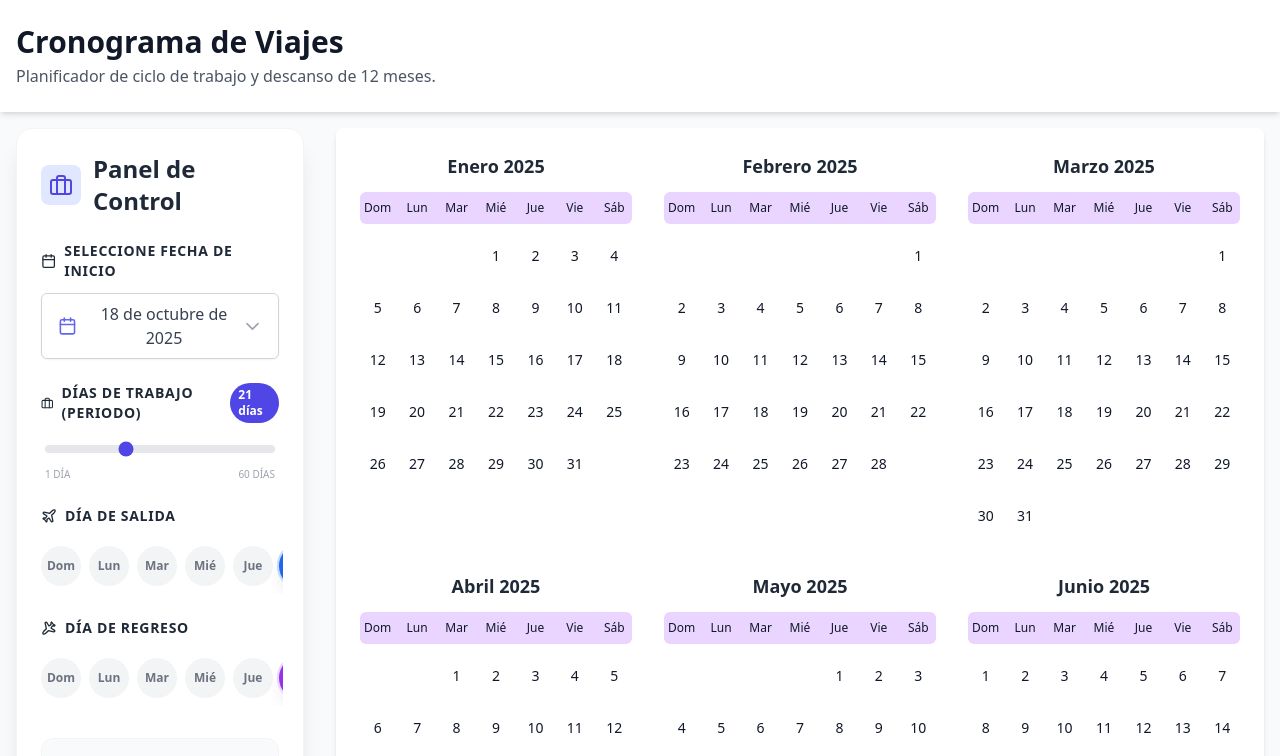
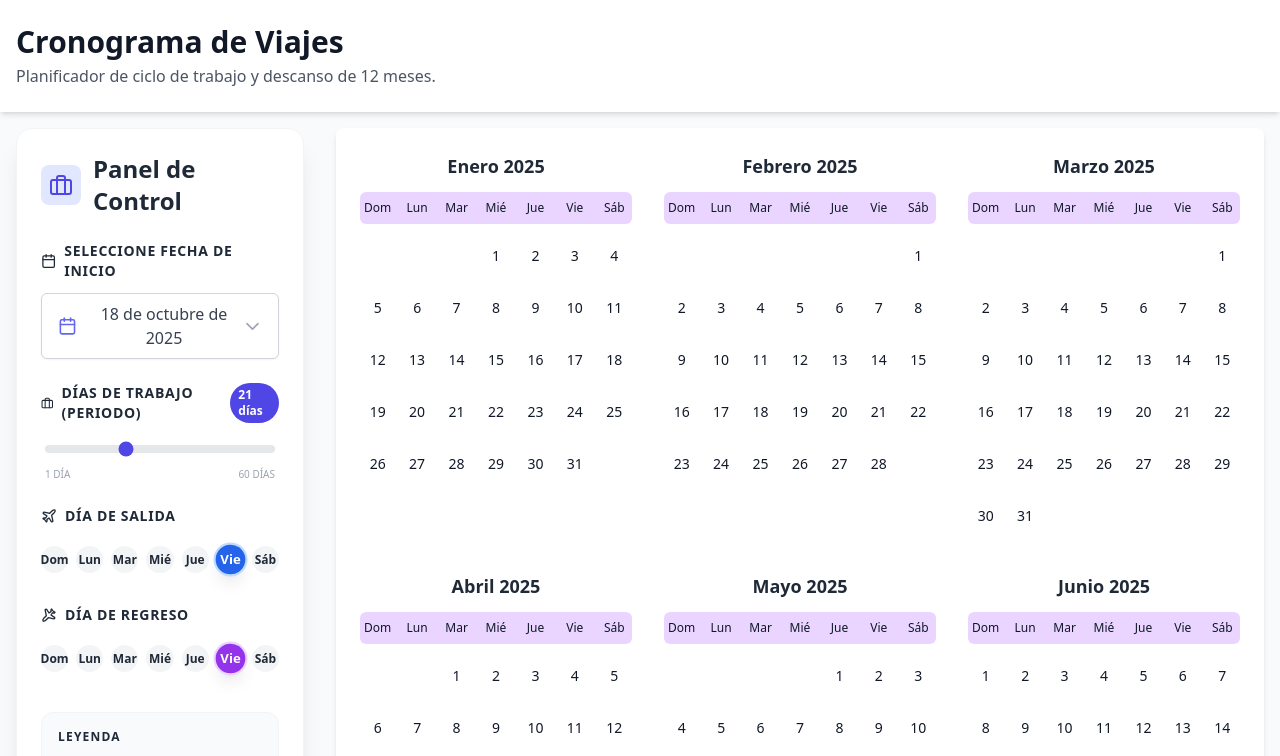
Before and after one commit to cityny/Cronograma-de-Viajes, a React (Vite) app: page / in a window 1280 px wide. Shown: the top 756 px of the page. Built offline with nearby package versions, Linux system fonts and the light colour scheme.

Commit message:
ajuste en day selector

```diff
--- a/src/components/DaySelector.tsx
+++ b/src/components/DaySelector.tsx
@@ -10,16 +10,16 @@ interface DaySelectorProps {
 
 const DaySelector: React.FC<DaySelectorProps> = ({ value, onChange, activeColor }) => {
     return (
-        <div className="flex overflow-x-auto py-2 scrollbar-hide -mx-1 px-1 gap-2 overflow-y-visible">
+        <div className="grid grid-cols-7 gap-1 sm:gap-2 py-2 overflow-y-visible">
             {DAY_NAMES_SHORT.map((day, index) => {
                 const isActive = value === index;
                 return (
                     <button
                         key={day}
                         onClick={() => onChange(index)}
-                        className={`flex-shrink-0 w-10 h-10 rounded-full flex items-center justify-center text-xs font-bold transition-all duration-300 ${isActive
+                        className={`w-full aspect-square rounded-full flex items-center justify-center text-[10px] sm:text-xs font-bold transition-all duration-300 ${isActive
                             ? `bg-${activeColor}-600 text-white shadow-lg scale-110 ring-2 ring-${activeColor}-200`
-                            : 'bg-gray-100 text-gray-500 hover:bg-gray-200'
+                            : 'bg-gray-100 text-gray-800 hover:bg-gray-200'
                             }`}
                     >
                         {day}
```
